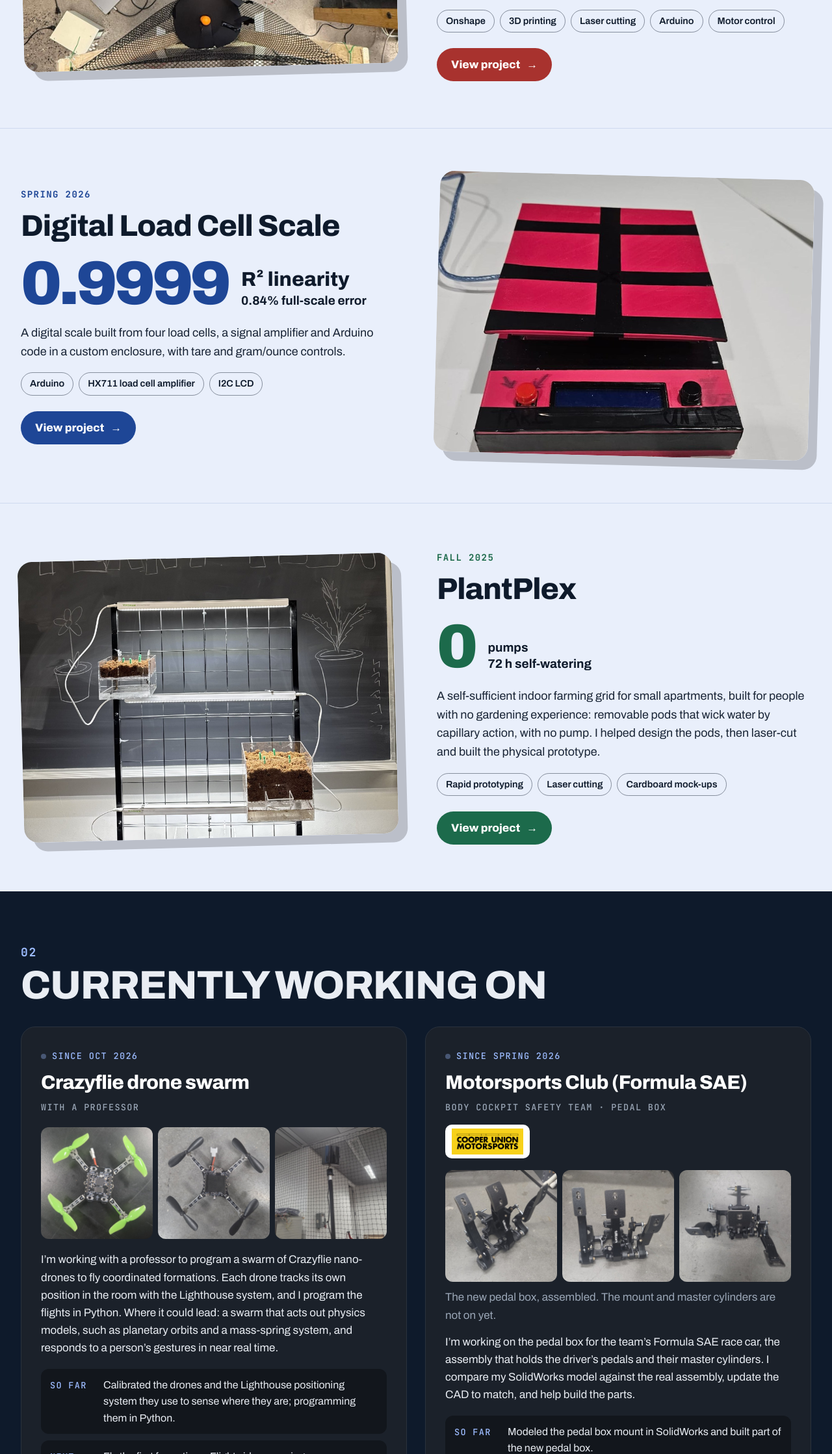
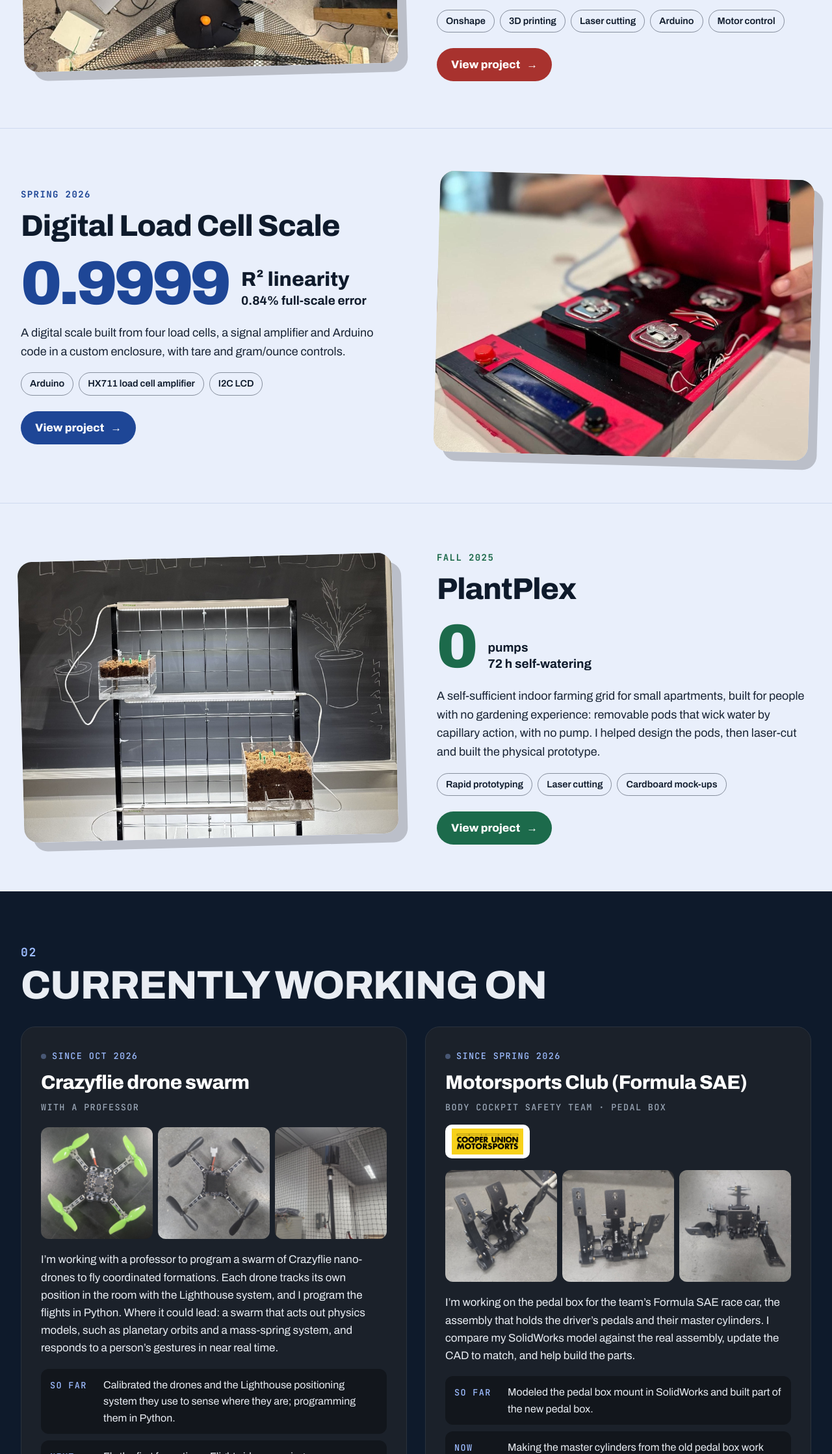
Before and after one commit to riobenyehoshua/portfolio, a plain HTML site: page index.html in a window 1280 px wide. Shown: the part 1290-3528 px from the top of the page at 65% size. Drawn offline with Linux system fonts and the light colour scheme.

Commit message:
Homepage load cell card opens from closed to inside as you scroll or hover; drop pedal box caption
Co-Authored-By: Claude Opus 5.5 <noreply@anthropic.com>

```diff
--- a/css/style.css
+++ b/css/style.css
@@ -279,6 +279,14 @@ figcaption{font-size:15px;color:var(--mut);margin-top:10px}
 .build .mono{color:var(--k);font-weight:700}
 .build p{font-size:18px}
 .build .chip{color:var(--mut)}
+/* ---- homepage load cell card: the lid opens as you scroll (or hover) ---- */
+.lid{position:relative;display:grid}
+.lid img{grid-area:1/1;width:100%;height:100%}
+.lid .open{opacity:var(--o,0);transform:scale(calc(1.08 - var(--o,0)*.08));object-position:50% 52%;transition:opacity .3s,transform .3s}
+.band:hover .lid .open{opacity:1;transform:scale(1)}
+.lid .hint{position:absolute;left:14px;bottom:14px;background:rgba(14,23,38,.78);color:#fff;font-size:12px;letter-spacing:.06em;padding:6px 12px;border-radius:99px;opacity:calc(1 - var(--o,0)*2.5);transition:opacity .3s;pointer-events:none}
+.band:hover .lid .hint{opacity:0}
+@media(prefers-reduced-motion:reduce){.lid .open{transform:none}}
 @media(max-width:860px){
   .pagehead .grid,.split,.g2,.g3,.vids,.pairs,.pager,.build,.rows.two>div{grid-template-columns:1fr;gap:24px}
   .build.flip .lead{order:0}.facts{grid-template-columns:1fr 1fr}.pager .nx{text-align:left}
--- a/index.html
+++ b/index.html
@@ -22,7 +22,7 @@
 <link rel="preconnect" href="https://fonts.googleapis.com">
 <link rel="preconnect" href="https://fonts.gstatic.com" crossorigin>
 <link rel="stylesheet" href="https://fonts.googleapis.com/css2?family=Archivo:wdth,wght@62..125,400..900&family=JetBrains+Mono:wght@500;700&display=swap">
-<link rel="stylesheet" href="css/style.css?v=13">
+<link rel="stylesheet" href="css/style.css?v=14">
 </head>
 <body>
 <nav class="nav"><div class="wrap"><a class="brand" href="#top">Rio Ben-Yehoshua</a><button class="navtoggle" type="button" aria-expanded="false">Menu</button><div class="links"><a href="#top">Home</a><div class="dd"><a href="#projects" data-s="projects">Projects ▾</a><div class="menu"><div><a href="ping-pong.html">Ping Pong Recirculation System<small>Autonomous launch-and-catch machine</small></a><a href="load-cell-scale.html">Digital Load Cell Scale<small>Arduino scale built on four load cells</small></a><a href="plantplex.html">PlantPlex<small>Self-watering indoor farming grid</small></a><a class="sep" href="#projects">See all projects →</a></div></div></div><a href="#current">Current work</a><a href="#shop">Builds</a><div class="dd"><a href="#profile" data-s="profile skills activities">About ▾</a><div class="menu sm"><div><a href="#profile">About me</a><a href="#skills">Skills</a><a href="#activities">Beyond the classroom</a></div></div></div><a href="#contact">Contact</a><a class="cta" href="files/Rio-Ben-Yehoshua-Resume.pdf" target="_blank" rel="noopener">Resume</a></div></div></nav>
@@ -51,7 +51,7 @@
   </div></a>
 
   <a class="band flip p-blue" id="loadcell" href="load-cell-scale.html"><div class="wrap">
-    <div class="media"><img src="images/loadcell/hero.jpg" alt="Digital load cell scale with LCD"></div>
+    <div class="media lid"><img src="images/loadcell/angled.jpg" alt="The finished load cell scale, closed, with its LCD and buttons"><img class="open" src="images/loadcell/inside.jpg" alt="The scale opened up, showing the four load cells and wiring under the platform" loading="lazy"><span class="hint mono">Scroll or hover to open</span></div>
     <div class="rv"><span class="count mono">Spring 2026</span><h3>Digital Load Cell Scale</h3><div class="stat"><span class="big">0.9999</span><span class="unit"><span class="ul">R² linearity</span>0.84% full-scale error</span></div>
       <p>A digital scale built from four load cells, a signal amplifier and Arduino code in a custom enclosure, with tare and gram/ounce controls.</p>
       <div class="chips"><span class="chip">Arduino</span><span class="chip">HX711 load cell amplifier</span><span class="chip">I2C LCD</span></div><span class="go">View project <span>→</span></span></div>
@@ -74,9 +74,7 @@
       <div class="steps"><div><b class="mono">So far</b><span>Calibrated the drones and the Lighthouse positioning system they use to sense where they are; programming them in Python.</span></div><div><b class="mono">Next</b><span>Fly the first formations. Flight videos coming soon.</span></div></div></div>
     <div class="panel rv"><span class="status mono">Since Spring 2026</span><h3>Motorsports Club (Formula SAE)</h3><span class="role mono">Body Cockpit Safety team · pedal box</span>
       <p><img class="logo" src="images/logo-motorsports.png" alt="Cooper Union Motorsports logo" loading="lazy"></p>
-      <div class="strip"><img src="images/motorsports/pedal-box-angle.jpg" alt="The new pedal box with brake, throttle and clutch pedals, seen from an angle" loading="lazy"><img src="images/motorsports/pedal-box-front.jpg" alt="The new pedal box seen from the driver’s side" loading="lazy"><img src="images/motorsports/pedal-box-top.jpg" alt="The new pedal box seen from above" loading="lazy"></div>
-      <p class="small" style="margin-top:-8px;color:#9aa6b6">The new pedal box, assembled. The mount and master cylinders are not on yet.</p>
-      <p>I’m working on the pedal box for the team’s Formula SAE race car, the assembly that holds the driver’s pedals and their master cylinders. I compare my SolidWorks model against the real assembly, update the CAD to match, and help build the parts.</p>
+      <div class="strip"><img src="images/motorsports/pedal-box-angle.jpg" alt="The new pedal box with brake, throttle and clutch pedals, seen from an angle" loading="lazy"><img src="images/motorsports/pedal-box-front.jpg" alt="The new pedal box seen from the driver’s side" loading="lazy"><img src="images/motorsports/pedal-box-top.jpg" alt="The new pedal box seen from above" loading="lazy"></div>      <p>I’m working on the pedal box for the team’s Formula SAE race car, the assembly that holds the driver’s pedals and their master cylinders. I compare my SolidWorks model against the real assembly, update the CAD to match, and help build the parts.</p>
       <div class="steps"><div><b class="mono">So far</b><span>Modeled the pedal box mount in SolidWorks and built part of the new pedal box.</span></div><div><b class="mono">Now</b><span>Making the master cylinders from the old pedal box work with the new design: mounting them, and solving the fit issues that come up as it all comes together.</span></div></div></div>
   </div>
 </div></section>
@@ -127,6 +125,6 @@
   <a class="mail" href="mailto:rio.benyehoshua@cooper.edu">rio.benyehoshua@cooper.edu</a>
   <div class="btns" style="justify-content:center"><a class="btn" href="https://www.linkedin.com/in/rio-ben-yehoshua-609740366/">LinkedIn</a><a class="btn solid" href="files/Rio-Ben-Yehoshua-Resume.pdf" target="_blank" rel="noopener">Resume</a></div>
 </div></section>
-<script src="js/site.js?v=5" defer></script>
+<script src="js/site.js?v=6" defer></script>
 </body>
 </html>
--- a/js/site.js
+++ b/js/site.js
@@ -25,6 +25,12 @@
   var io=new IntersectionObserver(function(es){es.forEach(function(e){if(e.isIntersecting)e.target.play().catch(function(){});else if(!e.target.paused)e.target.pause()})},{threshold:.35});
   v.forEach(function(x){io.observe(x)})})();
 
+// Homepage load cell card: the photo crossfades from closed to open as the card scrolls up the screen.
+(function(){var l=document.querySelectorAll('.lid');if(!l.length)return;var q=false;
+  function upd(){q=false;var vh=innerHeight;l.forEach(function(el){var t=el.getBoundingClientRect().top;
+    var o=Math.max(0,Math.min(1,(vh*.85-t)/(vh*.45)));el.style.setProperty('--o',o.toFixed(3))})}
+  addEventListener('scroll',function(){if(!q){q=true;requestAnimationFrame(upd)}},{passive:true});addEventListener('resize',upd);upd()})();
+
 // "On this page" bar on project pages: mark the section being read.
 (function(){var as=document.querySelectorAll('.toc a');if(!as.length||!('IntersectionObserver' in window))return;
   var m={};as.forEach(function(a){m[a.getAttribute('href').slice(1)]=a});
```
Also changed, not shown: load-cell-scale.html (+2 -2 lines), ping-pong.html (+2 -2 lines), plantplex.html (+2 -2 lines), shop.html (+2 -2 lines).
